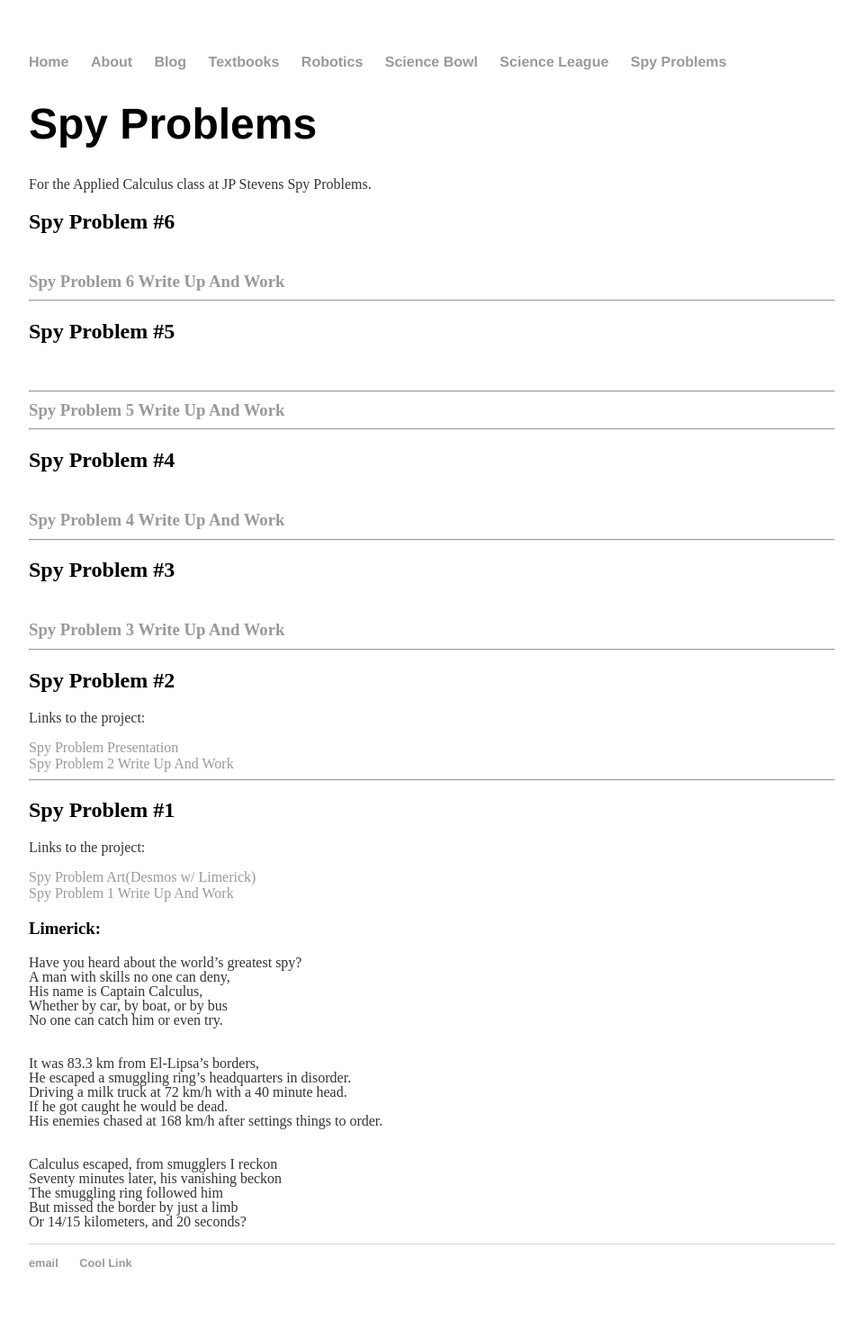
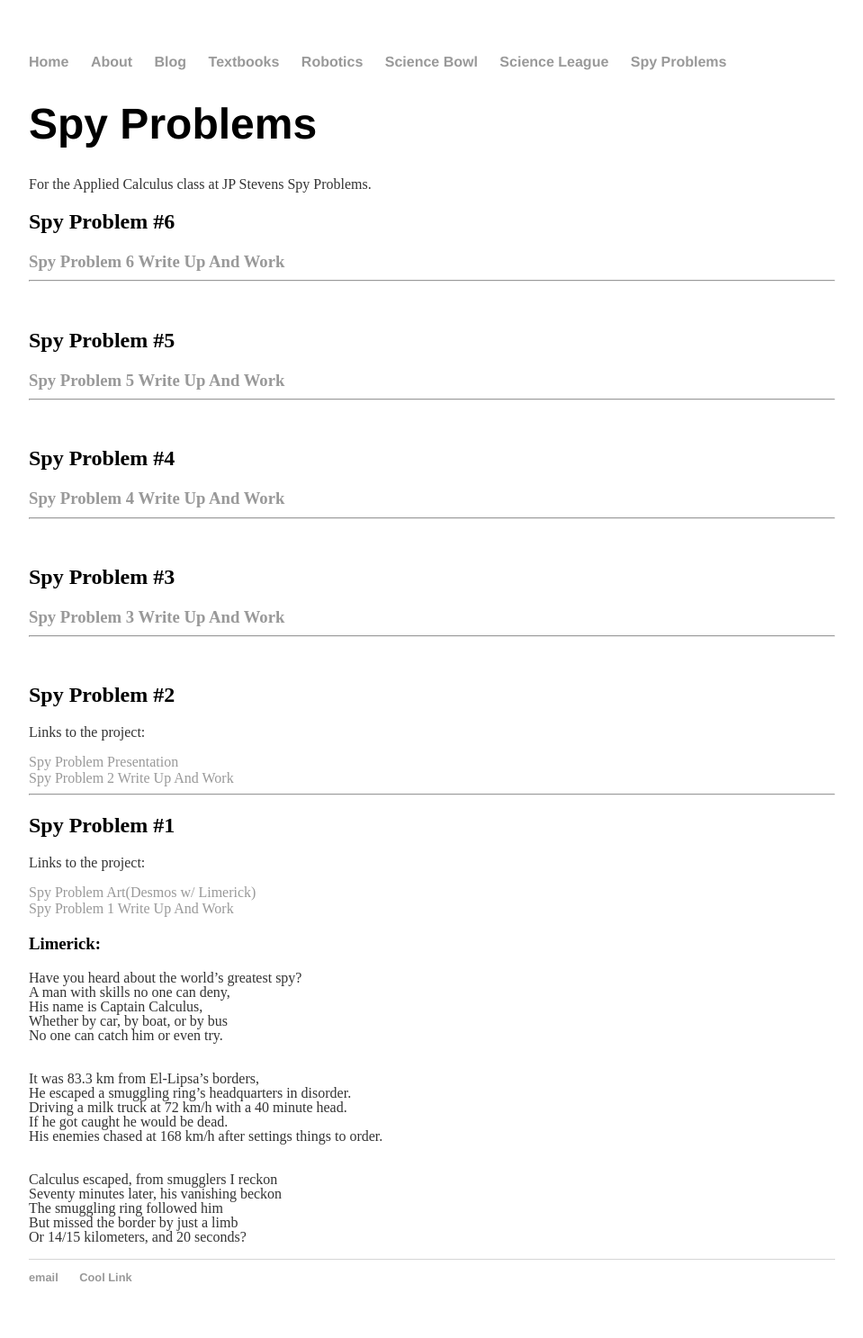
Before and after one commit to Ouroboroz/ouroboroz.github.io, a Jekyll site: the page built from spyproblems/index.html, in a window 1280 px wide. Shown: the whole page at 90% size, without its empty margins (160-1119 px from the left). Built offline with Jekyll 4.4.1, drawn with Linux system fonts in a browser that asks for light colours.

Commit message:
Format again

```diff
--- a/spyproblems/index.html
+++ b/spyproblems/index.html
@@ -10,26 +10,21 @@ title: Spy Problems
 </head>
 <body>
 	<h2>Spy Problem #6<h3>
+	<a href="./Resources/spy problem 6.pdf">Spy Problem 6 Write Up And Work</a>
+	<hr>
 	<br>
-	<a href="./Resources/spy problem 6.pdf">Spy Problem 6 Write Up And Work</a>
+	<h2>Spy Problem #5<h3>
+	<a href="./Resources/spy problem 5.pdf">Spy Problem 5 Write Up And Work</a>
+	<hr>
 	<br>
+	<h2>Spy Problem #4<h3>
+	<a href="./Resources/spy problem 4.pdf">Spy Problem 4 Write Up And Work</a>
 	<hr>
-	<h2>Spy Problem #5<h3>
 	<br>
+	<h2>Spy Problem #3<h3>
+	<a href="./Resources/spy problem 3.pdf">Spy Problem 3 Write Up And Work</a>
 	<hr>
-	<a href="./Resources/spy problem 5.pdf">Spy Problem 5 Write Up And Work</a>
 	<br>
-	<hr>
-	<h2>Spy Problem #4<h3>
-	<br>
-	<a href="./Resources/spy problem 4.pdf">Spy Problem 4 Write Up And Work</a>
-	<br>
-	<hr>
-	<h2>Spy Problem #3<h3>
-	<br>
-	<a href="./Resources/spy problem 3.pdf">Spy Problem 3 Write Up And Work</a>
-	<br>
-	<hr>
 <h2>Spy Problem #2</h2>
 <p>Links to the project:</p>
 <a href="https://docs.google.com/a/edison.k12.nj.us/presentation/d/1wruE29R-g68aJI7Lr3NPtt0OvgU88j0JfxNkY5Zktd8/edit?usp=sharing">Spy Problem Presentation</a>
```
